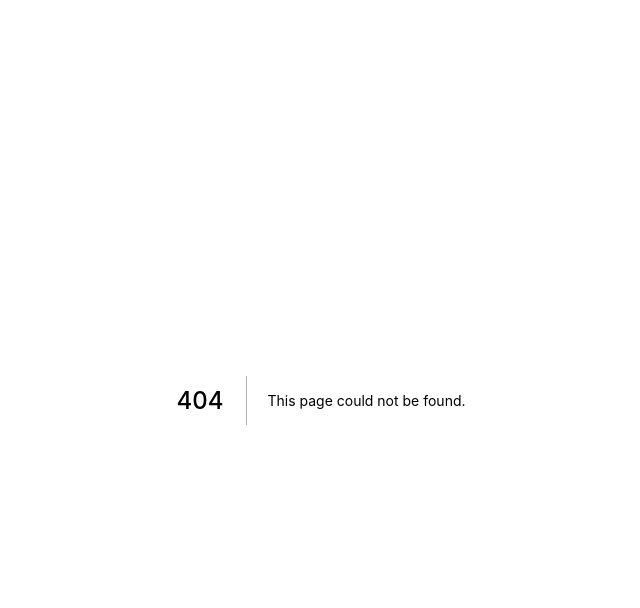
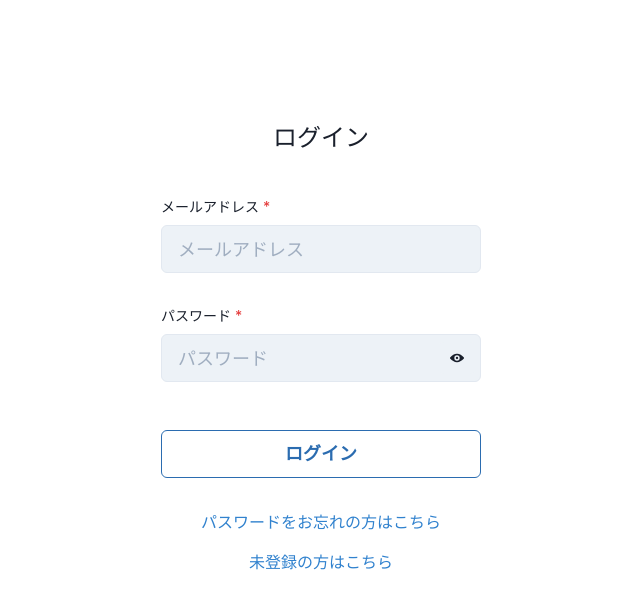
Before and after one commit to kashimura0001/next-firebase-apollo, a Next.js app: page /login in a window 1280 px wide. Before the commit this address had no page. Shown: the top 608 px of the page, without its empty margins (319-959 px from the left). Built offline with nearby package versions, Linux system fonts and the light colour scheme.

Commit message:
add login screen

```diff
--- /dev/null
+++ b/pages/login/index.tsx
@@ -0,0 +1,76 @@
+import React, { VFC, useState } from "react";
+import {
+  FormControl,
+  FormLabel,
+  FormErrorMessage,
+} from "@chakra-ui/form-control";
+import { Input } from "@chakra-ui/input";
+import { Flex, Box, Button, Text, Link } from "@chakra-ui/react";
+import { PasswordInput } from "../../components/PasswordInput";
+
+const Login: VFC = () => {
+  const [email, setEmail] = useState("");
+  const [password, setPassword] = useState("");
+
+  const handleSubmit = () => {
+    // TODO: ログイン処理を実装する
+    alert("hoge");
+  };
+
+  return (
+    <Flex w="full" align="center" justifyContent="center">
+      <Box w="320px" mt="120px">
+        <Box textAlign="center">
+          <Text fontSize="2xl">ログイン</Text>
+        </Box>
+        <Box mt={10} textAlign="left" w="100%">
+          <form onSubmit={handleSubmit}>
+            <FormControl isRequired>
+              <FormLabel fontSize="sm">メールアドレス</FormLabel>
+              <Input
+                type="email"
+                size="lg"
+                placeholder="メールアドレス"
+                value={email}
+                onChange={(e) => setEmail(e.target.value)}
+                backgroundColor="gray.100"
+              />
+            </FormControl>
+            <FormControl isRequired mt={8}>
+              <FormLabel fontSize="sm">パスワード</FormLabel>
+              <PasswordInput
+                placeholder="パスワード"
+                size="lg"
+                value={password}
+                backgroundColor="gray.100"
+                onChange={(e) => setPassword(e.target.value)}
+              />
+            </FormControl>
+            <Button
+              type="submit"
+              size="lg"
+              colorScheme="blue"
+              mt={12}
+              width="full"
+              variant="outline"
+            >
+              ログイン
+            </Button>
+            <Box textAlign="center" mt={8}>
+              <Link color="blue.500" href="/password/reset">
+                パスワードをお忘れの方はこちら
+              </Link>
+            </Box>
+            <Box textAlign="center" mt={4}>
+              <Link color="blue.500" href="/signup">
+                未登録の方はこちら
+              </Link>
+            </Box>
+          </form>
+        </Box>
+      </Box>
+    </Flex>
+  );
+};
+
+export default Login;
```
